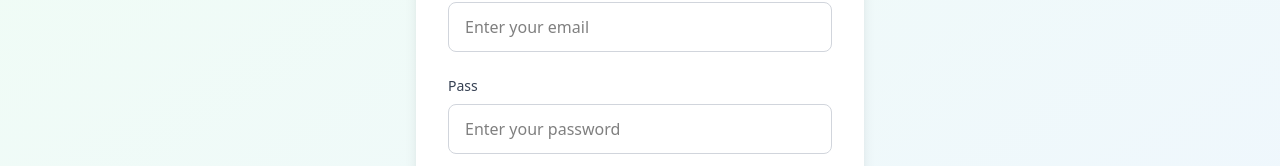
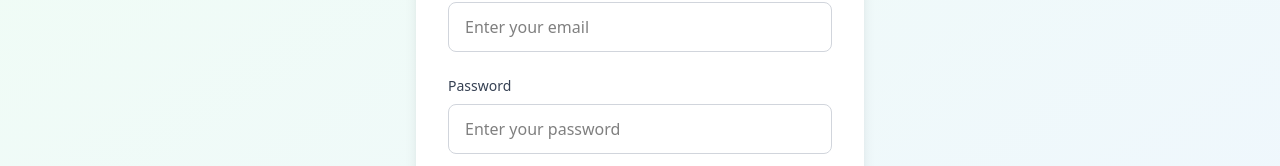
Before and after one commit to Firalen/-FarmConnect, a React (Vite) app in the folder farmconnect-frontend/farmconnect-frontend/: page /login in a window 1280 px wide. Shown: the part 358-524 px from the top of the page. Built offline with nearby package versions, Linux system fonts and the light colour scheme; no server answers.

Commit message:
Update password label in Login component: Changed "Pass" to "Password" for improved clarity and consistency in user interface.

```diff
--- a/farmconnect-frontend/farmconnect-frontend/src/pages/Login.jsx
+++ b/farmconnect-frontend/farmconnect-frontend/src/pages/Login.jsx
@@ -122,7 +122,7 @@ const Login = () => {
 
             <div>
               <label htmlFor="password" className="block text-sm font-medium text-gray-700 mb-2">
-                Pass
+                Password
               </label>
               <input
                 id="password"
```
